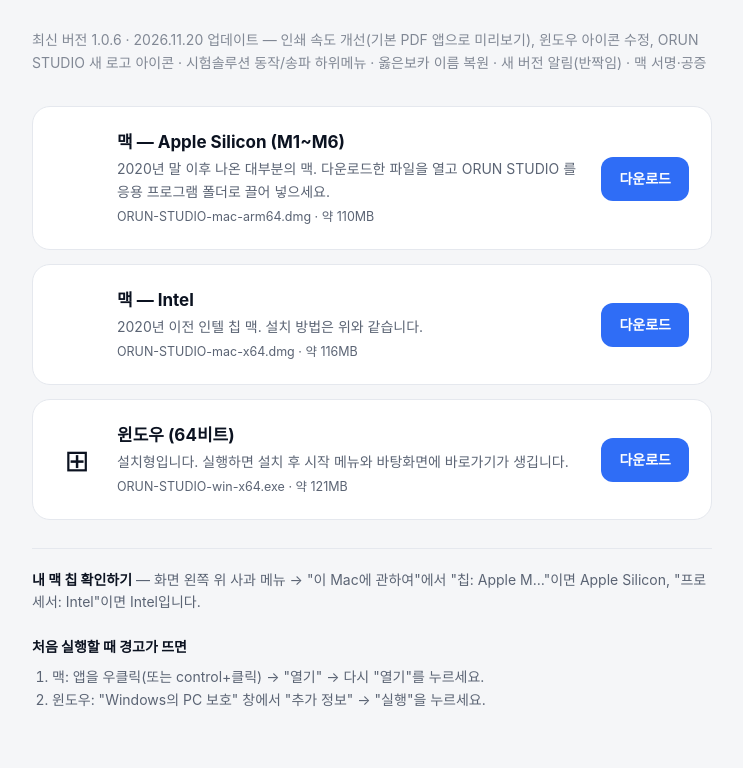
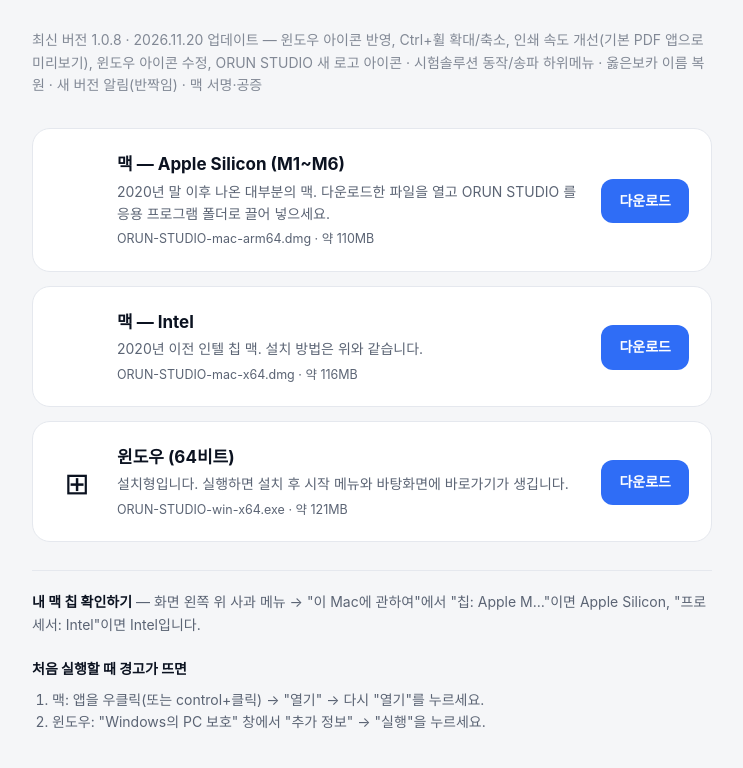
Before and after one commit to nathankim6/orun-studio-download, a plain HTML site: page index.html in a window 1280 px wide. Shown: the part 166-934 px from the top of the page, without its empty margins (268-1011 px from the left). Drawn offline with Linux system fonts and the light colour scheme.

Commit message:
Landing: 1.0.8
Co-Authored-By: Claude Opus 5.5 <noreply@anthropic.com>

```diff
--- a/index.html
+++ b/index.html
@@ -26,7 +26,7 @@ h1{font-size:26px;margin:0;letter-spacing:-.02em}.lead{color:var(--sub);margin:6
 <main>
 <header><img src="logo.png" alt=""><h1>옳은studio 설치파일 다운로드</h1></header>
 <p class="lead">옳은영어 제작도구 플랫폼 ORUN STUDIO 데스크탑 앱입니다. 컴퓨터에 맞는 파일 하나를 받아 설치하세요. 관리자가 등록한 Google 계정으로 로그인합니다.</p>
-<p class="lead" style="font-size:14px;opacity:.75">최신 버전 1.0.6 · 2026.11.20 업데이트 — 인쇄 속도 개선(기본 PDF 앱으로 미리보기), 윈도우 아이콘 수정, ORUN STUDIO 새 로고 아이콘 · 시험솔루션 동작/송파 하위메뉴 · 옳은보카 이름 복원 · 새 버전 알림(반짝임) · 맥 서명·공증</p>
+<p class="lead" style="font-size:14px;opacity:.75">최신 버전 1.0.8 · 2026.11.20 업데이트 — 윈도우 아이콘 반영, Ctrl+휠 확대/축소, 인쇄 속도 개선(기본 PDF 앱으로 미리보기), 윈도우 아이콘 수정, ORUN STUDIO 새 로고 아이콘 · 시험솔루션 동작/송파 하위메뉴 · 옳은보카 이름 복원 · 새 버전 알림(반짝임) · 맥 서명·공증</p>
 
 <div class="card"><div class="os"></div><div class="body">
 <h2>맥 — Apple Silicon (M1~M6)</h2>
```
